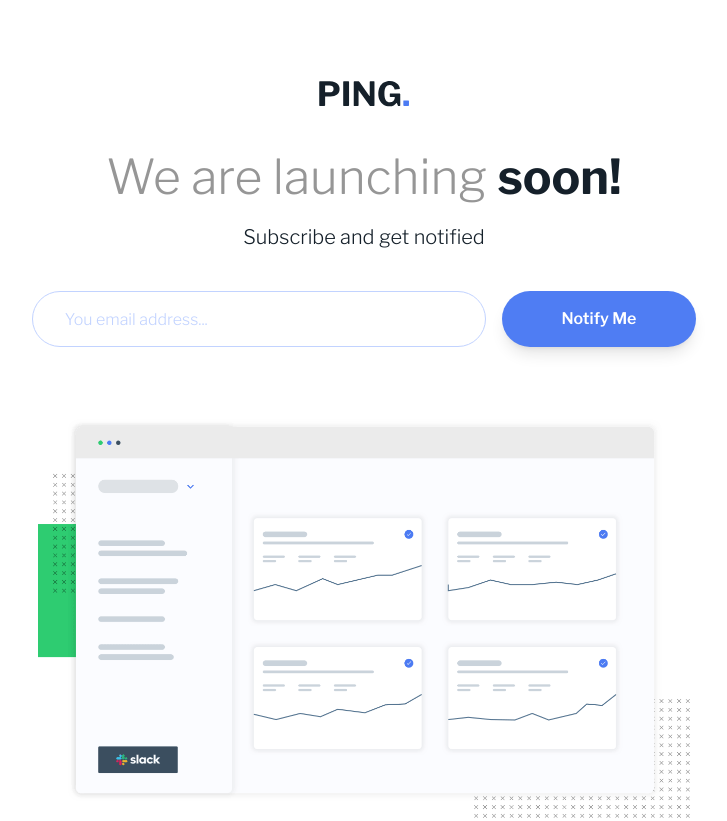
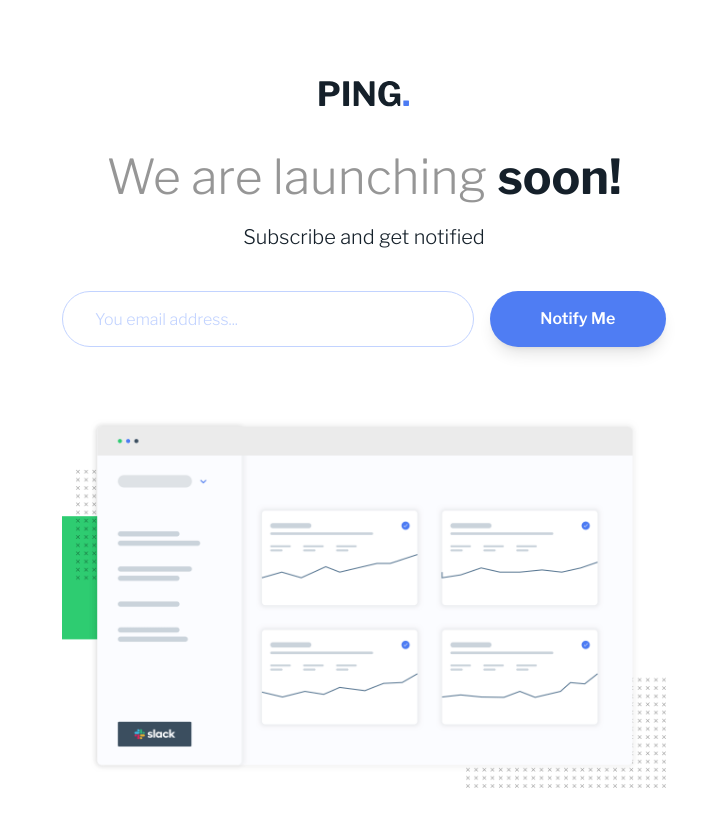
Before and after one commit to flaviare1s/ping-coming-soon-page, a website: page src/index.html in a window 1280 px wide. Shown: the top 821 px of the page, without its empty margins (276-1003 px from the left). Drawn offline with nearby package versions, Linux system fonts and the light colour scheme.

Commit message:
Adjusting

```diff
--- a/src/index.html
+++ b/src/index.html
@@ -21,7 +21,7 @@
 <body class="font-Libre sm:w-screen flex flex-col justify-center items-center m-auto">
 
   <div class="px-9 flex flex-col justify-center items-center m-auto">
-    <div class="w-full sm:w-[70%] lg:w-[55%]">
+    <div class="w-full sm:w-[70%] lg:w-[50%]">
       <div class="flex flex-col justify-center items-center">
         <img class="w-[56px] sm:w-[90px] pt-[80px] pb-8 sm:pb-10" src="../images/logo.svg" alt="Logo">
       </div>
@@ -41,7 +41,7 @@
     </div>
 
     <div class="flex flex-col justify-center items-center mt-[72px] mt:[94px]">
-      <img class="sm:w-[65%] lg:w-[54%]" src="../images/illustration-dashboard.png" alt="Dashboard">
+      <img class="sm:w-[65%] lg:w-[50%]" src="../images/illustration-dashboard.png" alt="Dashboard">
     </div>
 
     <div class=" mt-[120px] sm:mt-[72px]">
```
Also changed, not shown: src/output.css.
